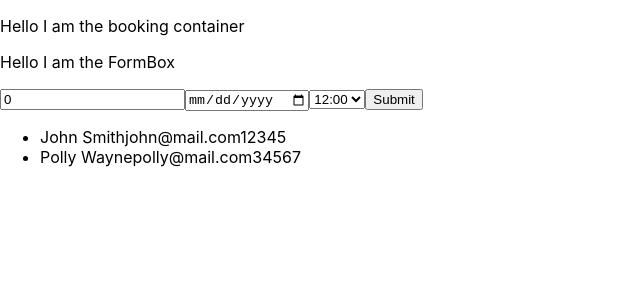
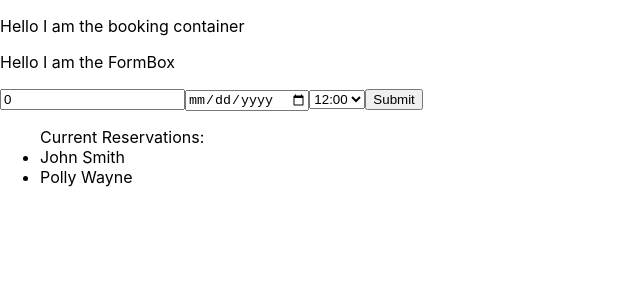
Before and after one commit to CodyAbb/restaurant-app, a React (Create React App) app in the folder restaurant-booker/: page / in a window 1280 px wide. Shown: the top 300 px of the page, without its empty margins (0-640 px from the left). Built offline with nearby package versions, Linux system fonts and the light colour scheme.

Commit message:
list of current hard coded reservations

```diff
--- a/restaurant-booker/src/Form/BookingList.js
+++ b/restaurant-booker/src/Form/BookingList.js
@@ -6,16 +6,17 @@ function BookingList ({bookings}){
     const bookingItem = bookings.map(booking => {
         return (
           <Booking
-          name={booking.name}
-          email={booking.email}
-          phoneNum={booking.phoneNum}
-          key={booking.id}>
-            {booking.name}
+            name={booking.name}
+            // email={booking.email}
+            // phoneNum={booking.phoneNum}
+            key={booking.id}>
+              {booking.name}
           </Booking> )
 
     })
     return (
         <ul>
+           Current Reservations:
             {bookingItem}
         </ul>
     )
--- a/restaurant-booker/src/ListContainer.js
+++ b/restaurant-booker/src/ListContainer.js
@@ -13,7 +13,7 @@ class ListContainer extends Component {
                 phoneNum: "12345",
             },
             {
-                id: 1,
+                id: 2,
                 name: "Polly Wayne",
                 email: "polly@mail.com",
                 phoneNum: "34567",
```
